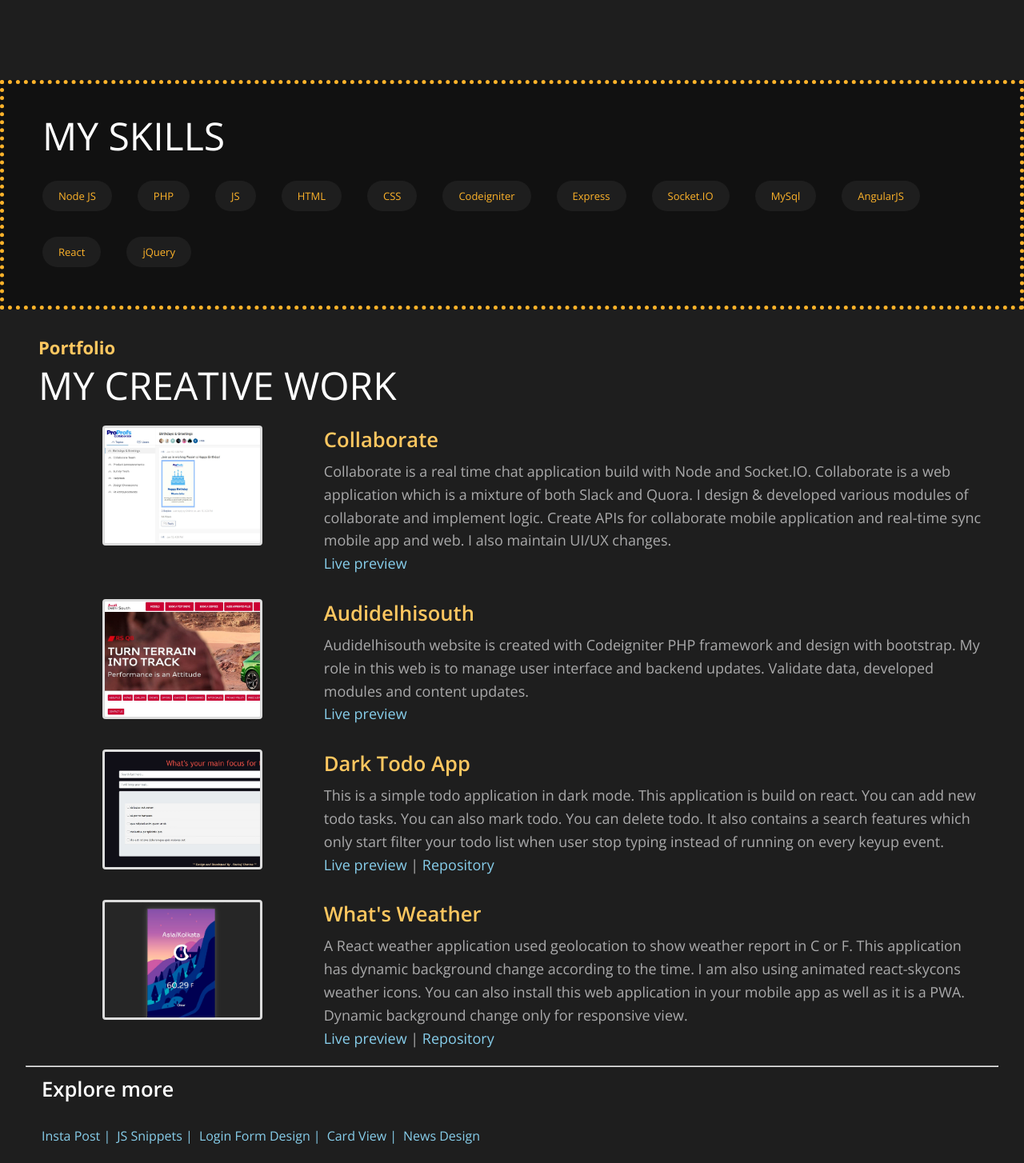
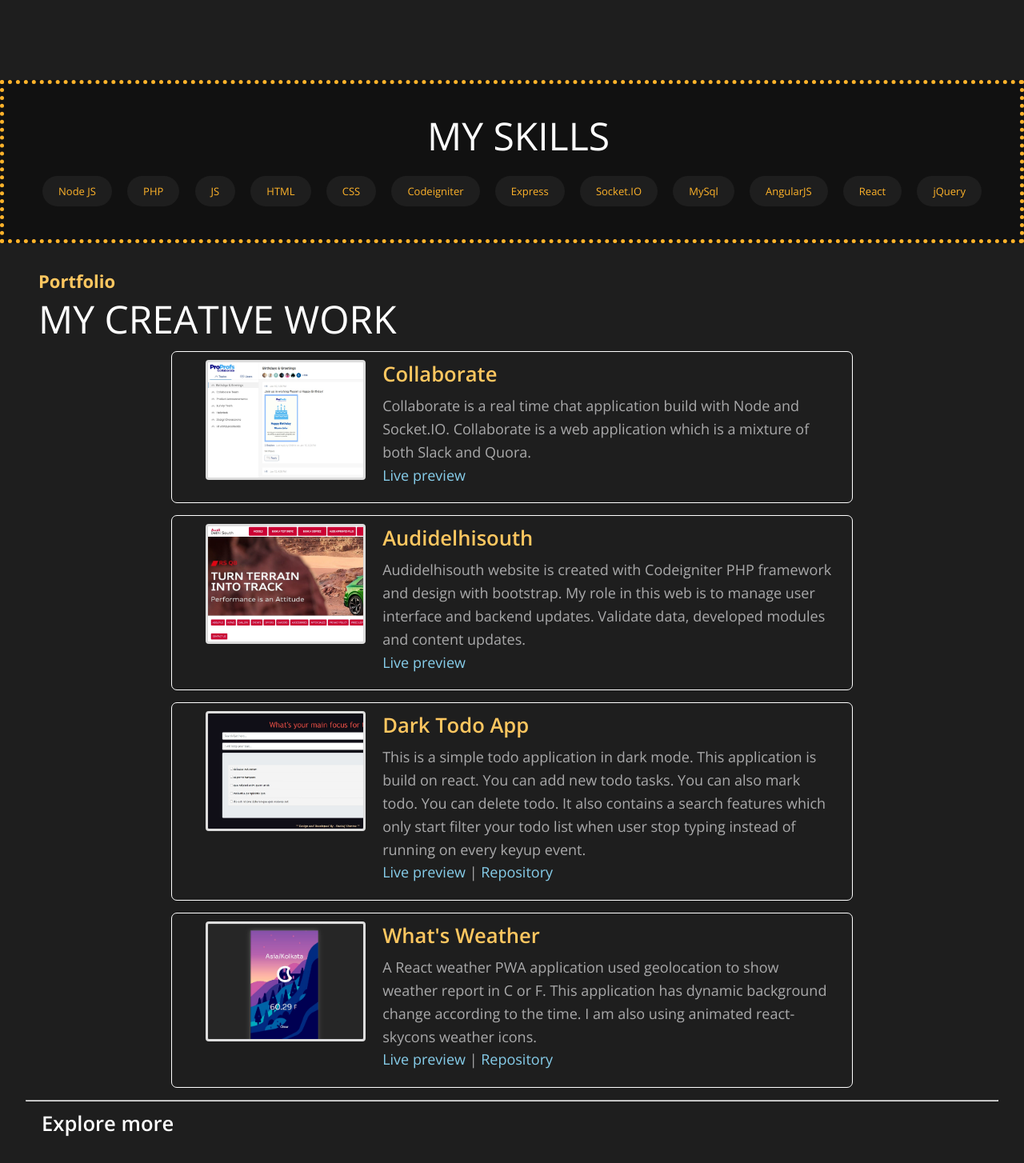
Before and after one commit to Starboy-Sharma/portfolio, a React (Create React App) app: page / in a window 1280 px wide. Shown: the part 1500-2954 px from the top of the page at 80% size. Built offline with nearby package versions, Linux system fonts and the light colour scheme.

Commit message:
Update project section and skills

```diff
--- a/src/component/Skills/Skills.css
+++ b/src/component/Skills/Skills.css
@@ -13,12 +13,17 @@
   margin-bottom: 8px;
   color: #fff;
   margin-left: 1rem;
+  text-align: center;
+}
+
+.skills-list {
+  text-align: center;
 }
 
 .skills-list li {
   list-style-type: none;
   display: inline-block;
-  margin: 1rem;
+  margin: 0.6rem;
 }
 
 .md-chip {
@@ -41,6 +46,7 @@
   }
 
   .skills-list li {
-    margin: 0.6rem;
+    /* margin: 0.6rem; */
+    margin: 0.3rem;
   }
 }
--- a/src/component/Work/Work.css
+++ b/src/component/Work/Work.css
@@ -21,10 +21,15 @@
 }
 
 .project-container {
-  width: 100%;
+  /* width: 100%; */
+  width: 70%;
+  border: 1.5px solid #fff;
   padding: 10px 20px;
   display: flex;
   flex-wrap: nowrap;
+  margin: 0px auto;
+  margin-bottom: 15px;
+  border-radius: 7px;
 }
 
 .project-image {
@@ -86,15 +91,18 @@
   .project-container {
     display: block;
     padding: 0px;
+    width:inherit;
   }
 
   .project-image {
     margin-bottom: 8px;
+    display: none;
   }
 
   .project-description {
     text-align: justify;
-    margin-left: 15px;
+    /* margin-left: 15px; */
+    padding: 0px 10px;
   }
 
   .project-description p {
--- a/src/component/Work/Work.js
+++ b/src/component/Work/Work.js
@@ -45,10 +45,10 @@ const Work = () => {
           <p>
             Collaborate is a real time chat application build with Node and
             Socket.IO. Collaborate is a web application which is a mixture of
-            both Slack and Quora. I design & developed various modules of
+             both Slack and Quora.{/* I design & developed various modules of
             collaborate and implement logic. Create APIs for collaborate mobile
             application and real-time sync mobile app and web. I also maintain
-            UI/UX changes.
+            UI/UX changes. */}
             <p>
               <a
                 href="https://collaborate.proprofs.com/"
@@ -184,11 +184,11 @@ const Work = () => {
           <h3> What's Weather </h3>
 
           <p>
-            A React weather application used geolocation to show weather report
+            A React weather PWA application used geolocation to show weather report
             in C or F. This application has dynamic background change according
             to the time. I am also using animated react-skycons weather icons.
-            You can also install this web application in your mobile app as well
-            as it is a PWA. Dynamic background change only for responsive view.
+            {/* You can also install this web application in your mobile app as well
+            as it is a PWA. Dynamic background change only for responsive view. */}
             <p>
               <a
                 href="https://what-weather.netlify.app/"
```
Also changed, not shown: 1 other file (tests, documents, lock files or other folders).
